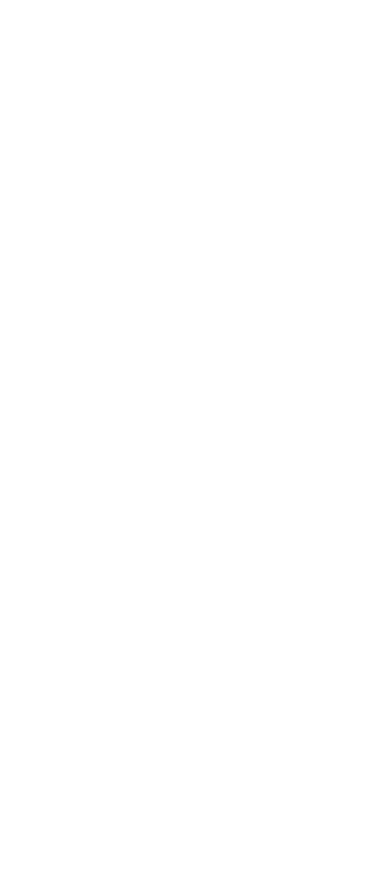
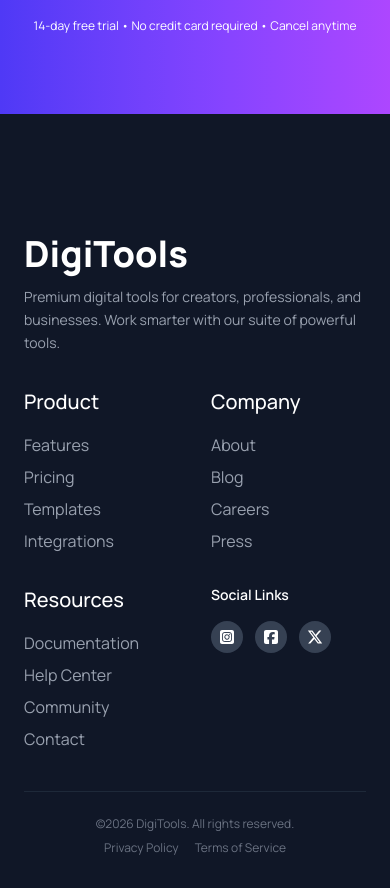
Before and after one commit to smRid/PHA6-DigiTools-Platform, a React (Vite) app: page / in a window 390 px wide. Shown: the part 9360-10248 px from the top of the page. Before the commit the page ends 8858 px from the top, so only its background shows below. Built offline with nearby package versions, Linux system fonts and the light colour scheme.

Commit message:
Add workfolow and footer section

```diff
--- a/package.json
+++ b/package.json
@@ -14,6 +14,7 @@
     "lucide-react": "^1.7.0",
     "react": "^19.2.4",
     "react-dom": "^19.2.4",
+    "react-icons": "^5.6.0",
     "react-toastify": "^11.0.5",
     "tailwindcss": "^4.2.2"
   },
--- a/src/App.jsx
+++ b/src/App.jsx
@@ -4,6 +4,8 @@
 import Tools from "./components/Tools";
 import Process from "./components/Process";
 import Pricing from "./components/Pricing";
+import Workflow from "./components/Workflow";
+import Footer from "./components/Footer";
 
 // API fetch
 const getData = async () => {
@@ -22,6 +24,8 @@
       <Tools productsPromise={productsPromise} />
       <Process />
       <Pricing />
+      <Workflow />
+      <Footer />
     </>
   );
 }
--- /dev/null
+++ b/src/components/Footer.jsx
@@ -0,0 +1,157 @@
+import React from "react";
+import {
+  FaSquareFacebook,
+  FaSquareInstagram,
+  FaXTwitter,
+} from "react-icons/fa6";
+
+const Footer = () => {
+  return (
+    <footer className="bg-[#101727] text-gray-400 px-6 md:px-10 pt-30 pb-8">
+      <div className="max-w-7xl mx-auto grid grid-cols-2 md:grid-cols-5 gap-8 mb-10">
+        {/* Brand */}
+        <div className="col-span-2 md:col-span-1">
+          <p className="text-white text-4xl font-extrabold mb-3">DigiTools</p>
+          <p className="text-sm leading-relaxed text-gray-400">
+            Premium digital tools for creators, professionals, and businesses.
+            Work smarter with our suite of powerful tools.
+          </p>
+        </div>
+
+        {/* Product */}
+        <div>
+          <h4 className="text-white font-medium text-[20px] mb-4">Product</h4>
+          <ul className="space-y-2 text-base">
+            <li>
+              <a href="#" className="hover:text-white transition-colors">
+                Features
+              </a>
+            </li>
+            <li>
+              <a href="#" className="hover:text-white transition-colors">
+                Pricing
+              </a>
+            </li>
+            <li>
+              <a href="#" className="hover:text-white transition-colors">
+                Templates
+              </a>
+            </li>
+            <li>
+              <a href="#" className="hover:text-white transition-colors">
+                Integrations
+              </a>
+            </li>
+          </ul>
+        </div>
+
+        {/* Company */}
+        <div>
+          <h4 className="text-white font-medium text-[20px] mb-4">Company</h4>
+          <ul className="space-y-2 text-base">
+            <li>
+              <a href="#" className="hover:text-white transition-colors">
+                About
+              </a>
+            </li>
+            <li>
+              <a href="#" className="hover:text-white transition-colors">
+                Blog
+              </a>
+            </li>
+            <li>
+              <a href="#" className="hover:text-white transition-colors">
+                Careers
+              </a>
+            </li>
+            <li>
+              <a href="#" className="hover:text-white transition-colors">
+                Press
+              </a>
+            </li>
+          </ul>
+        </div>
+
+        {/* Resources */}
+        <div>
+          <h4 className="text-white font-medium text-[20px] mb-4">Resources</h4>
+          <ul className="space-y-2 text-base">
+            <li>
+              <a href="#" className="hover:text-white transition-colors">
+                Documentation
+              </a>
+            </li>
+            <li>
+              <a href="#" className="hover:text-white transition-colors">
+                Help Center
+              </a>
+            </li>
+            <li>
+              <a href="#" className="hover:text-white transition-colors">
+                Community
+              </a>
+            </li>
+            <li>
+              <a href="#" className="hover:text-white transition-colors">
+                Contact
+              </a>
+            </li>
+          </ul>
+        </div>
+
+        {/* Social */}
+        <div>
+          <h4 className="text-white font-semibold text-sm mb-4">
+            Social Links
+          </h4>
+          <div className="flex gap-3">
+            <a
+              href="https://instagram.com"
+              target="_blank"
+              rel="noopener noreferrer"
+              aria-label="Instagram"
+              className="w-8 h-8 rounded-full bg-gray-700 hover:bg-primary flex items-center justify-center text-white transition-colors"
+            >
+              <FaSquareInstagram />
+            </a>
+
+            <a
+              href="https://facebook.com"
+              target="_blank"
+              rel="noopener noreferrer"
+              aria-label="Facebook"
+              className="w-8 h-8 rounded-full bg-gray-700 hover:bg-primary flex items-center justify-center text-white transition-colors"
+            >
+              <FaSquareFacebook />
+            </a>
+
+            <a
+              href="https://twitter.com"
+              target="_blank"
+              rel="noopener noreferrer"
+              aria-label="X / Twitter"
+              className="w-8 h-8 rounded-full bg-gray-700 hover:bg-primary flex items-center justify-center text-white transition-colors"
+            >
+              <FaXTwitter />
+            </a>
+          </div>
+        </div>
+      </div>
+
+      {/* Bottom bar */}
+      <div className="border-t max-w-7xl mx-auto border-gray-800 pt-6 flex flex-col md:flex-row justify-between items-center gap-2 text-xs text-gray-500">
+        <p>©2026 DigiTools. All rights reserved.</p>
+        <div className="flex gap-4">
+          <a href="#" className="hover:text-white transition-colors">
+            Privacy Policy
+          </a>
+          <a href="#" className="hover:text-white transition-colors">
+            Terms of Service
+          </a>
+        </div>
+      </div>
+    </footer>
+  );
+};
+
+export default Footer;
--- a/src/components/Tools.jsx
+++ b/src/components/Tools.jsx
@@ -42,7 +42,7 @@
   );
 
   return (
-    <div className="mt-25 container mx-auto px-6 lg:px-0">
+    <div className="mt-25 pb-[120px] container mx-auto px-6 lg:px-0">
       {/* Header */}
       <div className="text-center space-y-3">
         <h2 className="text-4xl font-bold">Premium Digital Tools</h2>
--- /dev/null
+++ b/src/components/Workflow.jsx
@@ -0,0 +1,30 @@
+import React from "react";
+
+const Workflow = () => {
+  return (
+    <section className="bg-gradient-to-r from-[#4F39F6] to-purple-500 text-white text-center py-20 px-6">
+      <div className="max-w-5xl mx-auto">
+        <h2 className="text-3xl md:text-4xl font-extrabold mb-4">
+          Ready To Transform Your Workflow?
+        </h2>
+        <p className="text-white text-base mb-8">
+          Join thousands of professionals who are already using DigiTools to
+          work smarter. Start your free trial today.
+        </p>
+        <div className="flex flex-wrap justify-center gap-4">
+          <button className="bg-white text-[#4F39F6] font-semibold px-8 py-3 rounded-full hover:bg-gray-100 transition-colors text-sm shadow-lg">
+            Explore Products
+          </button>
+          <button className="border-2 border-white text-white font-semibold px-8 py-3 rounded-full hover:bg-white/10 transition-colors text-sm">
+            View Pricing
+          </button>
+        </div>
+        <p className="text-white text-xs mt-5">
+          14-day free trial • No credit card required • Cancel anytime
+        </p>
+      </div>
+    </section>
+  );
+};
+
+export default Workflow;
```
Also changed, not shown: 1 other file (tests, documents, lock files or other folders).
